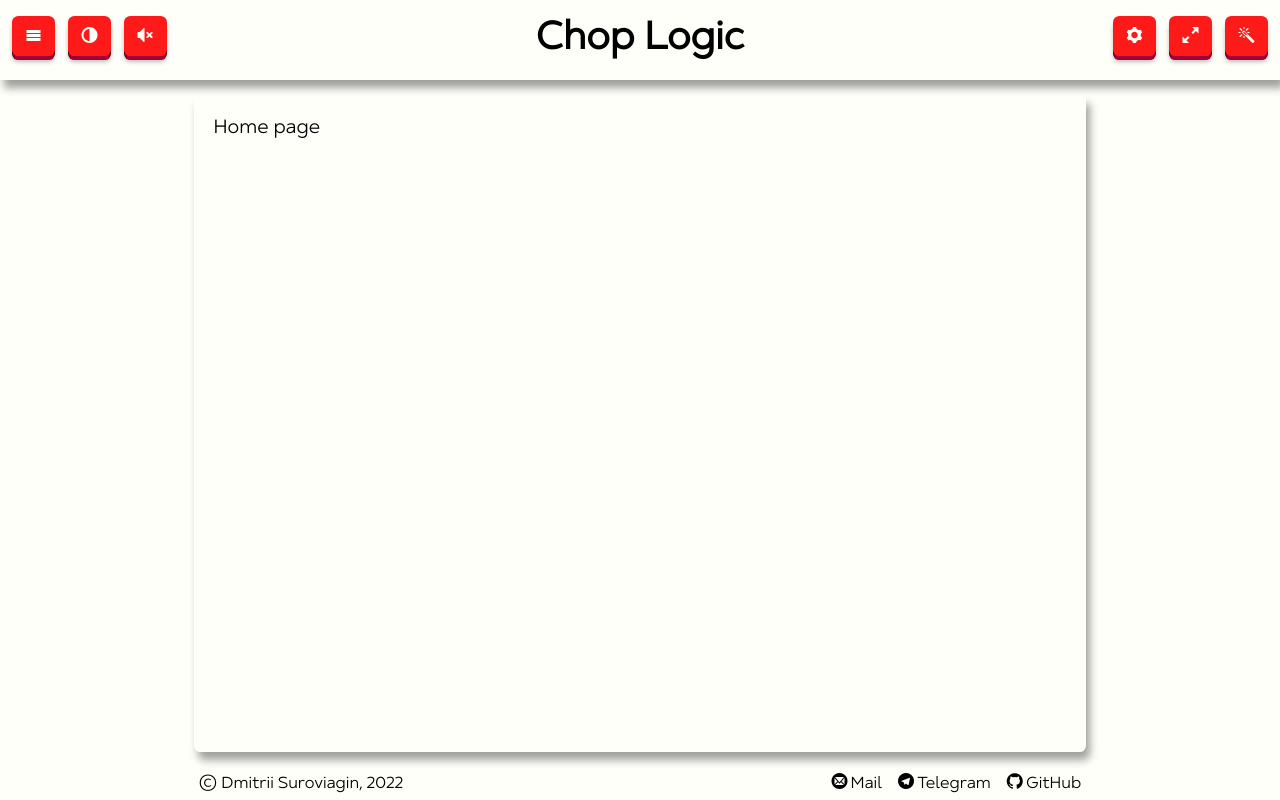
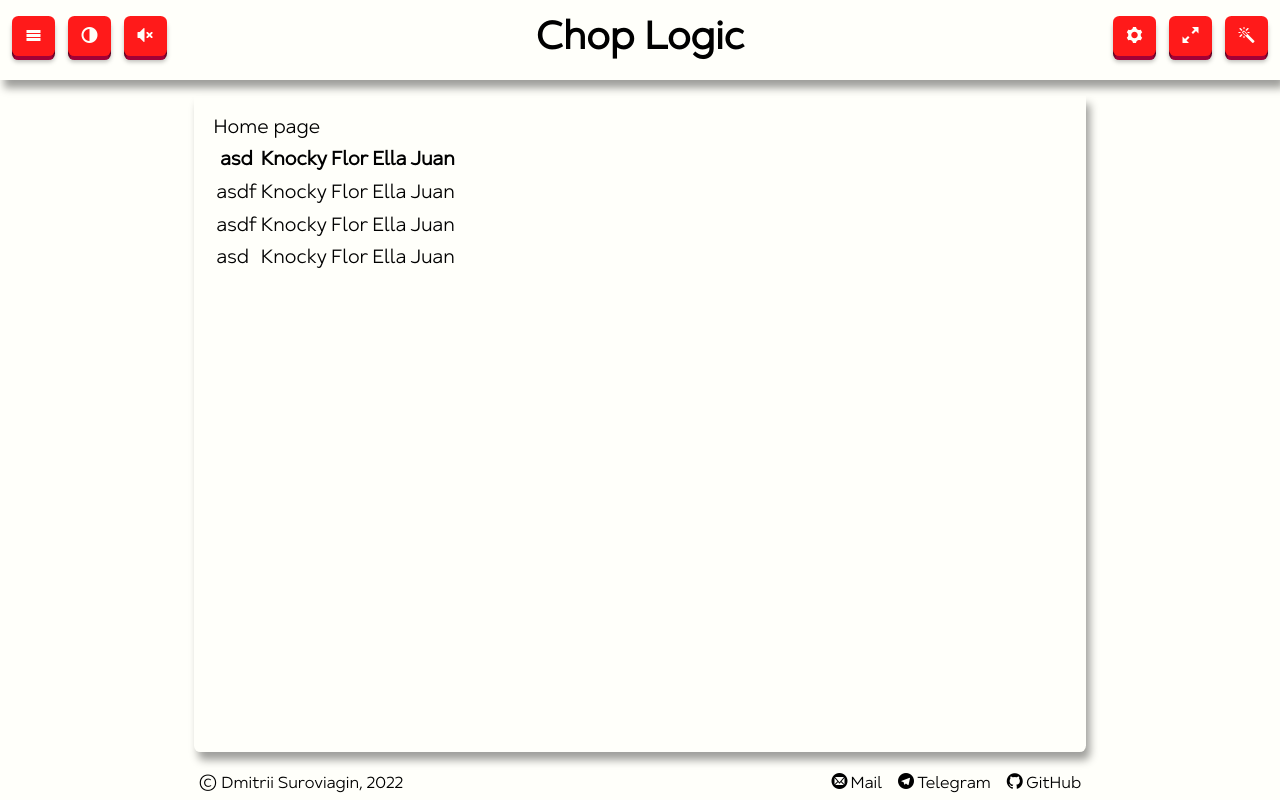
Before and after one commit to SavouryGin/chop_logic, a React app: page / in a window 1280 px wide. Built offline with nearby package versions, Linux system fonts and the light colour scheme.

Commit message:
ts-37: add a draft table component

```diff
--- /dev/null
+++ b/src/components/table/index.tsx
@@ -0,0 +1,53 @@
+import React from 'react';
+import formatClassName from 'helpers/formatters/format-class-name';
+import { ComponentProps } from 'types';
+import { useAppSelector } from 'hooks';
+import { settingsSelectors } from 'store/settings/selectors';
+
+import './styles.scss';
+
+export type TableProps = ComponentProps;
+
+function Table(props: TableProps): React.ReactElement {
+  const isDarkMode = useAppSelector(settingsSelectors.getIsDarkMode);
+  const tableClassNames = formatClassName(['table', props.className, { table_dark: isDarkMode }]);
+
+  return (
+    <table className={tableClassNames}>
+      <thead>
+        <th>asd</th>
+        <th>Knocky</th>
+        <th>Flor</th>
+        <th>Ella</th>
+        <th>Juan</th>
+      </thead>
+      <tbody>
+        <tr>
+          <td>asdf</td>
+          <td>Knocky</td>
+          <td>Flor</td>
+          <td>Ella</td>
+          <td>Juan</td>
+        </tr>
+        <tr>
+          <td>asdf</td>
+          <td>Knocky</td>
+          <td>Flor</td>
+          <td>Ella</td>
+          <td>Juan</td>
+        </tr>
+      </tbody>
+      <tfoot>
+        <tr>
+          <td>asd</td>
+          <td>Knocky</td>
+          <td>Flor</td>
+          <td>Ella</td>
+          <td>Juan</td>
+        </tr>
+      </tfoot>
+    </table>
+  );
+}
+
+export default Table;
--- a/src/pages/home/index.tsx
+++ b/src/pages/home/index.tsx
@@ -1,9 +1,16 @@
+import Table from 'components/table';
 import React from 'react';
 
 import './styles.scss';
 
 function Home(): React.ReactElement {
-  return <div className='home'>Home page</div>;
+  return (
+    <div className='home'>
+      Home page
+      <br></br>
+      <Table />
+    </div>
+  );
 }
 
 export default Home;
```
Also changed, not shown: src/components/table/styles.scss (added).
